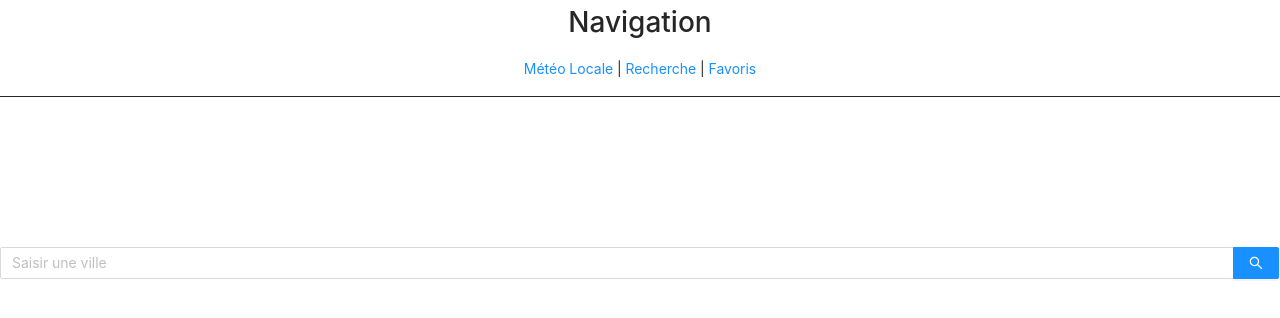
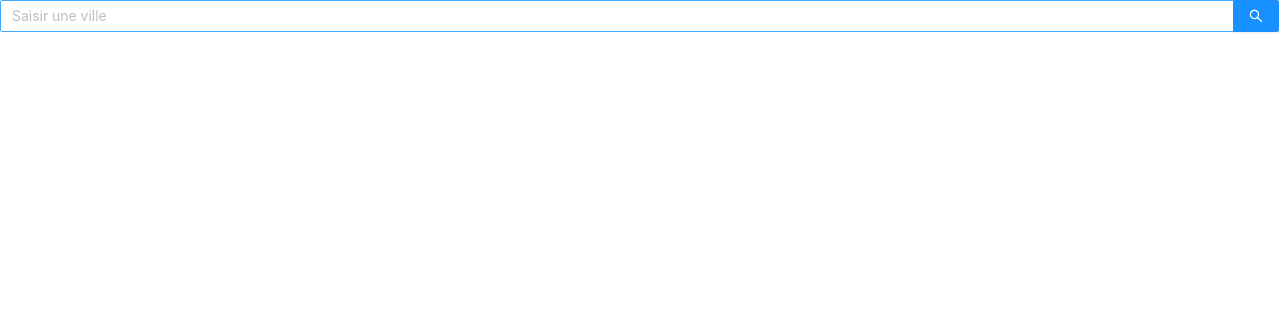
Before and after one commit to Lauraquat/app-meteo, a React (Create React App) app: page /search in a window 1280 px wide. Shown: the top 318 px of the page. Built offline with nearby package versions, Linux system fonts and the light colour scheme.

Commit message:
fix routes

```diff
--- a/src/App.js
+++ b/src/App.js
@@ -2,6 +2,7 @@ import logo from './logo.svg';
 import * as React from "react";
 import {Link, Outlet } from "react-router-dom";
 import './App.css';
+import LocalWeather from './components/LocalWeather';
 
 function App() {
   return (
@@ -14,7 +15,7 @@ function App() {
           <Link to="/home">Météo Locale</Link> | <Link to="/search">Recherche</Link> | <Link to="/favorite">Favoris</Link>
         </nav>
       </header>
-
+      <LocalWeather/>
       <Outlet />
 
     </div>
--- a/src/index.js
+++ b/src/index.js
@@ -16,11 +16,11 @@ ReactDOM.render(
   <BrowserRouter>
   <Provider store={store}>
     <Routes>
-      <Route path="/" element={<App />}>
-        <Route path="home" element={<Home />}/>
-        <Route path="search" element={<SearchCity />}/>
-        <Route path="favorite" element={<Favorites />}/>
-      </Route>
+      <Route path="/" element={<App /> } />
+        <Route path="/home" element={<Home />}/>
+        <Route path="/search" element={<SearchCity />}/>
+        <Route path="/favorite" element={<Favorites />}/>
+
     </Routes>
   </Provider>
   </BrowserRouter>
--- a/src/store/reducers/favoriteReducer.js
+++ b/src/store/reducers/favoriteReducer.js
@@ -15,7 +15,8 @@ export const favoriteSlice = createSlice({
         removeFavorite:(state, action) => {
             const index = state.listOfFavorites.indexOf(action.payload)
             state.listOfFavorites.splice(index, 1)
-
+            console.log(action.payload)
+            console.log(index)
             // state.isFavorite = false
             console.log("appel de remove favorite" );
 
```
